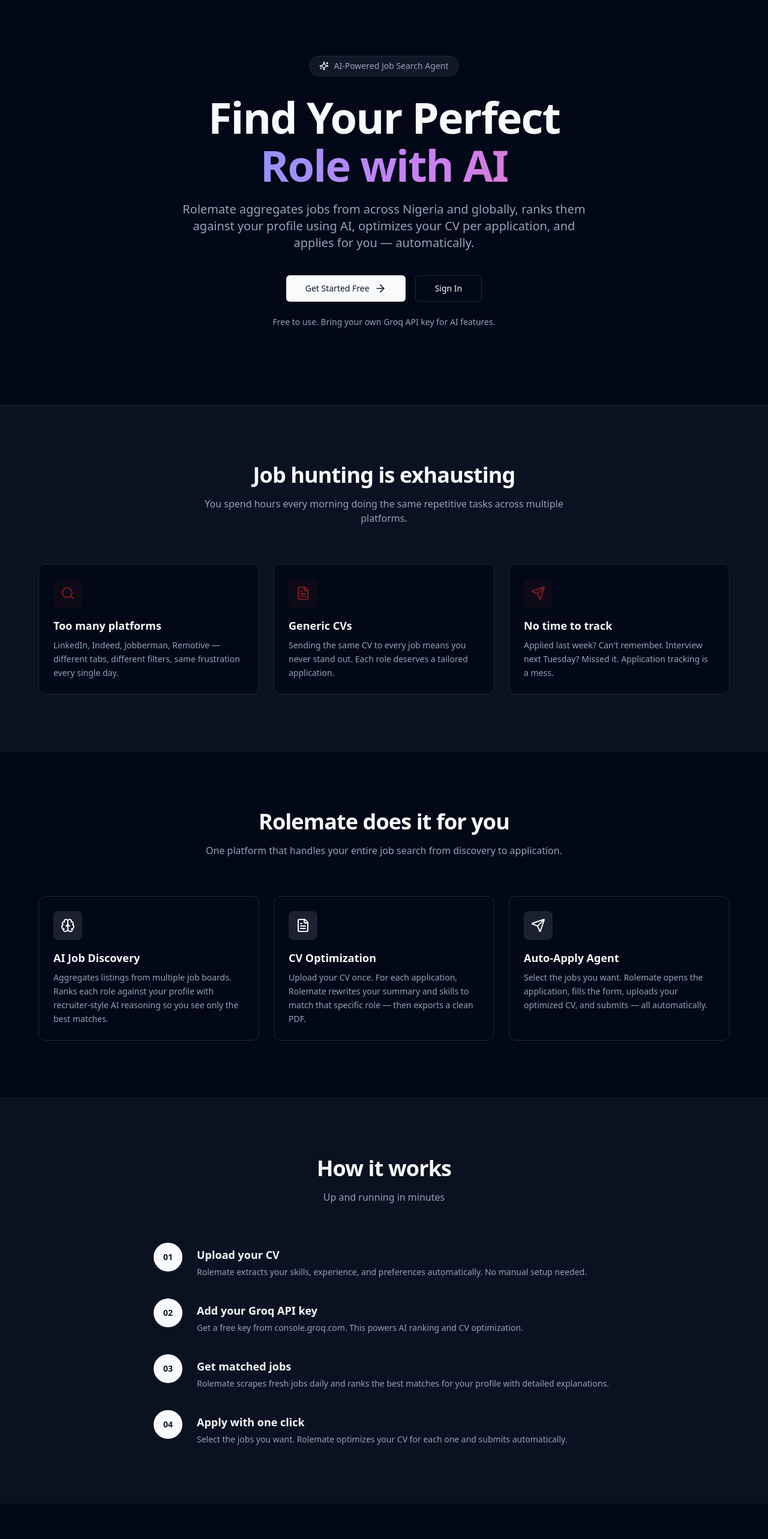
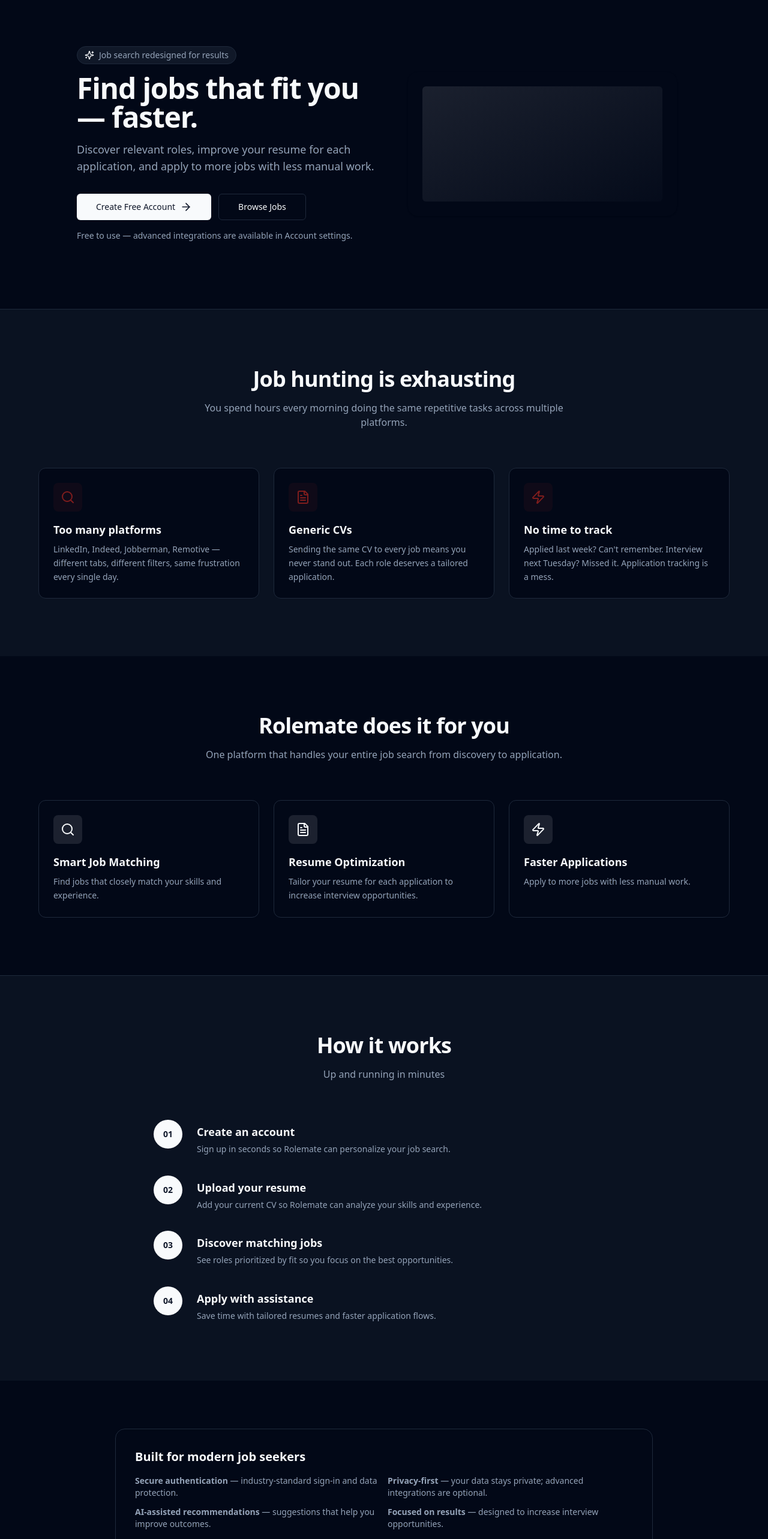
Before and after one commit to mnkweke/rolemate-ui, a Next.js app: page / in a window 1280 px wide. Shown: the part 100-2666 px from the top of the page at 60% size. Built offline with nearby package versions, Linux system fonts and the light colour scheme.

Commit message:
improve landing page hero, trust signals, and CTA flow

```diff
--- a/app/page.tsx
+++ b/app/page.tsx
@@ -2,18 +2,7 @@
 
 import Link from "next/link";
 import { Button } from "@/components/ui/button";
-import {
-  Search,
-  FileText,
-  Send,
-  ChevronRight,
-  Brain,
-  Target,
-  Zap,
-  ArrowRight,
-  Sparkles,
-  CheckCircle2,
-} from "lucide-react";
+import { Search, FileText, Zap, Target, Sparkles, ArrowRight } from "lucide-react";
 
 const problems = [
   {
@@ -27,7 +16,7 @@
     desc: "Sending the same CV to every job means you never stand out. Each role deserves a tailored application.",
   },
   {
-    icon: Send,
+    icon: Zap,
     title: "No time to track",
     desc: "Applied last week? Can't remember. Interview next Tuesday? Missed it. Application tracking is a mess.",
   },
@@ -35,62 +24,45 @@
 
 const solutions = [
   {
-    icon: Brain,
-    title: "AI Job Discovery",
-    desc: "Aggregates listings from multiple job boards. Ranks each role against your profile with recruiter-style AI reasoning so you see only the best matches.",
+    icon: Search,
+    title: "Smart Job Matching",
+    desc: "Find jobs that closely match your skills and experience.",
   },
   {
     icon: FileText,
-    title: "CV Optimization",
-    desc: "Upload your CV once. For each application, Rolemate rewrites your summary and skills to match that specific role — then exports a clean PDF.",
+    title: "Resume Optimization",
+    desc: "Tailor your resume for each application to increase interview opportunities.",
   },
   {
-    icon: Send,
-    title: "Auto-Apply Agent",
-    desc: "Select the jobs you want. Rolemate opens the application, fills the form, uploads your optimized CV, and submits — all automatically.",
+    icon: Zap,
+    title: "Faster Applications",
+    desc: "Apply to more jobs with less manual work.",
   },
 ];
 
 const steps = [
   {
     num: "01",
-    title: "Upload your CV",
-    desc: "Rolemate extracts your skills, experience, and preferences automatically. No manual setup needed.",
+    title: "Create an account",
+    desc: "Sign up in seconds so Rolemate can personalize your job search.",
   },
   {
     num: "02",
-    title: "Add your Groq API key",
-    desc: "Get a free key from console.groq.com. This powers AI ranking and CV optimization.",
+    title: "Upload your resume",
+    desc: "Add your current CV so Rolemate can analyze your skills and experience.",
   },
   {
     num: "03",
-    title: "Get matched jobs",
-    desc: "Rolemate scrapes fresh jobs daily and ranks the best matches for your profile with detailed explanations.",
+    title: "Discover matching jobs",
+    desc: "See roles prioritized by fit so you focus on the best opportunities.",
   },
   {
     num: "04",
-    title: "Apply with one click",
-    desc: "Select the jobs you want. Rolemate optimizes your CV for each one and submits automatically.",
+    title: "Apply with assistance",
+    desc: "Save time with tailored resumes and faster application flows.",
   },
 ];
 
-const apiSteps = [
-  {
-    num: "1",
-    title: "Visit Groq Console",
-    desc: "Go to console.groq.com and sign up for free.",
-  },
-  {
-    num: "2",
-    title: "Create an API key",
-    desc: "Navigate to API Keys and generate a new key.",
-  },
-  {
-    num: "3",
-    title: "Paste in Rolemate",
-    desc: "Copy the key and paste it during signup or in Settings.",
-  },
-];
 
 export default function LandingPage() {
   return (
@@ -119,38 +91,49 @@
 
       <main className="flex-1">
         {/* Hero Section */}
-        <section className="px-6 py-24 md:py-32">
-          <div className="mx-auto max-w-4xl text-center">
-            <div className="mb-8 inline-flex items-center gap-2 rounded-full border bg-secondary/50 px-4 py-1.5 text-sm text-muted-foreground">
+        <section className="px-6 py-20 md:py-28">
+          <div className="mx-auto max-w-5xl grid gap-8 md:grid-cols-2 items-center">
+            <div className="text-left">
+              <div className="mb-4 inline-flex items-center gap-2 rounded-full border bg-secondary/50 px-3 py-1 text-sm text-muted-foreground">
                 <Sparkles className="h-4 w-4 text-primary" />
-              AI-Powered Job Search Agent
+                Job search redesigned for results
               </div>
-            <h1 className="text-4xl font-bold tracking-tight md:text-6xl lg:text-7xl">
-              Find Your Perfect
-              <span className="mt-2 block bg-gradient-to-r from-blue-400 via-purple-400 to-pink-400 bg-clip-text text-transparent">
-                Role with AI
-              </span>
+
+              <h1 className="text-3xl font-bold tracking-tight sm:text-4xl md:text-5xl">
+                Find jobs that fit you — faster.
               </h1>
-            <p className="mx-auto mt-6 max-w-2xl text-lg text-muted-foreground md:text-xl">
-              Rolemate aggregates jobs from across Nigeria and globally, ranks them against your
-              profile using AI, optimizes your CV per application, and applies for you — automatically.
+
+              <p className="mt-4 max-w-xl text-lg text-muted-foreground">
+                Discover relevant roles, improve your resume for each application, and apply to
+                more jobs with less manual work.
               </p>
-            <div className="mt-10 flex flex-col items-center justify-center gap-4 sm:flex-row">
+
+              <div className="mt-8 flex flex-col gap-3 sm:flex-row sm:items-center">
                 <Link href="/register">
                   <Button size="lg" className="w-full sm:w-auto">
-                  Get Started Free
+                    Create Free Account
                     <ArrowRight className="ml-2 h-5 w-5" />
                   </Button>
                 </Link>
-              <Link href="/login">
+
+                <Link href="/jobs">
                   <Button size="lg" variant="outline" className="w-full sm:w-auto">
-                  Sign In
+                    Browse Jobs
                   </Button>
                 </Link>
               </div>
-            <p className="mt-6 text-sm text-muted-foreground">
-              Free to use. Bring your own Groq API key for AI features.
+
+              <p className="mt-4 text-sm text-muted-foreground">
+                Free to use — advanced integrations are available in Account settings.
               </p>
+            </div>
+
+            <div className="hidden md:block">
+              {/* Decorative lightweight hero visual */}
+              <div className="mx-auto w-full max-w-md rounded-2xl bg-card p-6 shadow">
+                <div className="h-48 rounded-md bg-gradient-to-br from-primary/10 to-secondary/10" />
+              </div>
+            </div>
           </div>
         </section>
 
@@ -239,44 +222,25 @@
           </div>
         </section>
 
-        {/* Groq API Key Section */}
-        <section className="px-6 py-24">
+        {/* Trust Section */}
+        <section className="px-6 py-20">
           <div className="mx-auto max-w-4xl">
-            <div className="rounded-2xl border bg-card p-10 text-center">
-              <div className="mx-auto mb-6 flex h-16 w-16 items-center justify-center rounded-full bg-primary/10">
-                <Zap className="h-8 w-8 text-primary" />
-              </div>
-              <h2 className="text-3xl font-bold tracking-tight">Bring your own AI</h2>
-              <p className="mx-auto mt-4 max-w-2xl text-muted-foreground">
-                Rolemate uses Groq&apos;s lightning-fast AI for job ranking and CV optimization.
-                You need a free Groq API key to unlock these features.
-              </p>
-              <div className="mx-auto mt-10 grid max-w-2xl gap-4 sm:grid-cols-3">
-                {apiSteps.map((item, i) => (
-                  <div
-                    key={i}
-                    className="rounded-xl border bg-secondary/30 p-4 text-left"
-                  >
-                    <div className="mb-3 flex h-8 w-8 items-center justify-center rounded-full bg-primary text-sm font-bold text-primary-foreground">
-                      {item.num}
-                    </div>
-                    <h4 className="mb-1 text-sm font-semibold">{item.title}</h4>
-                    <p className="text-xs leading-relaxed text-muted-foreground">{item.desc}</p>
-                  </div>
-                ))}
-              </div>
-              <div className="mt-8">
-                <a
-                  href="https://console.groq.com"
-                  target="_blank"
-                  rel="noopener noreferrer"
-                >
-                  <Button size="lg">
-                    Get Free Groq API Key
-                    <ChevronRight className="ml-2 h-5 w-5" />
-                  </Button>
-                </a>
-              </div>
+            <div className="rounded-2xl border bg-card p-8">
+              <h3 className="text-xl font-semibold">Built for modern job seekers</h3>
+              <ul className="mt-4 grid gap-3 sm:grid-cols-2">
+                <li className="text-sm text-muted-foreground">
+                  <strong>Secure authentication</strong> — industry-standard sign-in and data protection.
+                </li>
+                <li className="text-sm text-muted-foreground">
+                  <strong>Privacy-first</strong> — your data stays private; advanced integrations are optional.
+                </li>
+                <li className="text-sm text-muted-foreground">
+                  <strong>AI-assisted recommendations</strong> — suggestions that help you improve outcomes.
+                </li>
+                <li className="text-sm text-muted-foreground">
+                  <strong>Focused on results</strong> — designed to increase interview opportunities.
+                </li>
+              </ul>
             </div>
           </div>
         </section>
@@ -321,14 +285,9 @@
             <Link href="/register" className="transition-colors hover:text-foreground">
               Sign Up
             </Link>
-            <a
-              href="https://console.groq.com"
-              target="_blank"
-              rel="noopener noreferrer"
-              className="transition-colors hover:text-foreground"
-            >
-              Get API Key
-            </a>
+            <Link href="/settings" className="transition-colors hover:text-foreground">
+              Settings
+            </Link>
           </div>
         </div>
       </footer>
```
Lines whose indentation alone changed are shown as unchanged.
